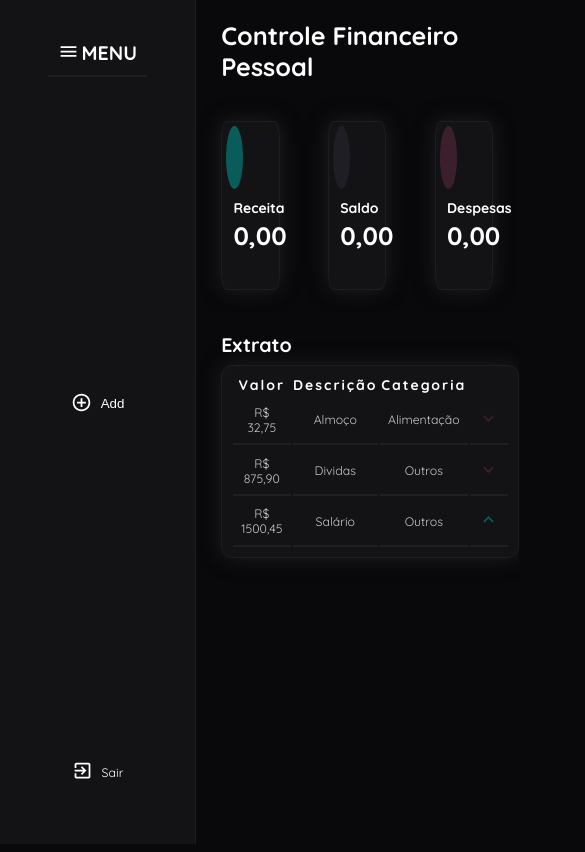
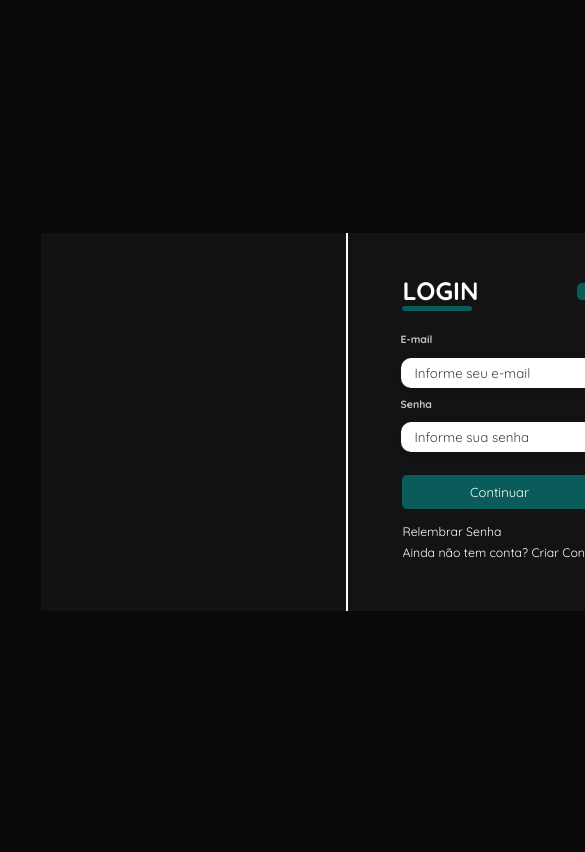
Before and after one commit to Bruninnnn/cpfReactApp, a React (Create React App) app in the folder cpfreactapp/: page / in a window 390 px wide. Shown: the top 852 px of the page, 585 px wide, since content can reach past the window. Built offline with nearby package versions, Linux system fonts and the light colour scheme.

Commit message:
New Login

```diff
--- a/cpfreactapp/src/App.js
+++ b/cpfreactapp/src/App.js
@@ -1,7 +1,10 @@
+import { Login } from "@mui/icons-material";
 import Home from "./components/Home/Home";
+import FormLogin from "./components/Login/FormLogin";
 
 function App() {
-  return <Home></Home>;
+  return <FormLogin></FormLogin>;
+  //return <Home></Home>;
 }
 
 export default App;
--- a/cpfreactapp/src/components/Home/Home.js
+++ b/cpfreactapp/src/components/Home/Home.js
@@ -94,7 +94,7 @@ function Home() {
           <DialogContent className={styles.dialogContent}>
             <ModalComponent />
           </DialogContent>
-          <DialogActions className={styles.dialogActions}>
+          <DialogActions style={{justifyContent: "space-between"}} className={styles.dialogActions}>
             <Button className={styles.dialogButtonConcluded}>
               Concluido
             </Button>
--- a/cpfreactapp/src/components/Home/Home.module.css
+++ b/cpfreactapp/src/components/Home/Home.module.css
@@ -249,9 +249,8 @@ main .balances > div span svg {
     background: #1E1E24;
     padding: 0.6rem;
     border-radius: 100%;
-    font-size: 1.4rem;
     width: 20%;
-    height: 40%;
+    height: 38%;
     margin-bottom: 0.4rem;
 }
 
@@ -261,6 +260,9 @@ main .balances > div.receipt span svg {
 
 main .balances > div.cost span svg{
     background: #3C1F2D;
+    justify-content: center;
+    text-align: center;
+
 }
 
 main .balances > div h3 {
@@ -320,7 +322,7 @@ main table tbody td {
     color: #3C1F2D;
 }
 
-/* - Dialog - */
+/* - Dialog/Modal - */
 
 .dialogTitle {
     background-color: #131316;
@@ -340,7 +342,7 @@ main table tbody td {
     border-top: 1px solid #1e1e1e;
 }
 
-.dialogButtonConcluded, .dialogButtonClose{
+.dialogActions > button{
     color: #ffffff;
 }
 
--- /dev/null
+++ b/cpfreactapp/src/components/Login/FormLogin.js
@@ -0,0 +1,49 @@
+import React from "react";
+import styleslogin from "./Login.module.css";
+import Home from "../Home/Home";
+//import {ReactComponent as ReactLogo} from "./images/astronauta.svg"
+
+function FormLogin() {
+  return (
+    <div className={styleslogin.container}>
+      <div className={styleslogin.form_image}>
+      </div>
+      <div className={styleslogin.form}>
+        <form action="#">
+          <div className={styleslogin.form_header}>
+            <div className={styleslogin.title}>
+              <h1>LOGIN</h1>
+            </div>
+            <div className={styleslogin.login_button}>
+              <button></button>
+            </div>
+          </div>
+          <div className={styleslogin.input_box}>
+            <label for="email">E-mail</label>
+            <input type="email" id="email" name="email" placeholder="Informe seu e-mail" required/>
+          </div>
+
+          <div className={styleslogin.input_box}>
+            <label for="password">Senha</label>
+            <input type="password" id="password" name="password" placeholder="Informe sua senha" required/>
+          </div>
+
+          <div className={styleslogin.continue_button}>
+            <button><a href="login.html">Continuar</a></button>
+          </div>
+          <br></br>
+            <div className={styleslogin.textfield_remember}>
+              <input type="checkbox" id="lembrar" />
+              <span>Relembrar Senha</span>
+            </div>
+            <br></br>
+              <div className={styleslogin.textfield_createcount}>
+                <p>Ainda não tem conta? <a href="cadastro.html">Criar Conta</a></p>
+              </div>
+        </form>
+      </div>
+    </div>
+  );
+}
+
+export default FormLogin;
--- a/cpfreactapp/src/components/Login/Login.module.css
+++ b/cpfreactapp/src/components/Login/Login.module.css
@@ -1,128 +1,207 @@
 @import url('https://fonts.googleapis.com/css2?family=Quicksand:wght@300;400;700&display=swap');
 
+*{
+    padding: 0;
+    margin: 0;
+    box-sizing: border-box;
+    font-family: 'Quicksand', sans-serif;
+    color: white;
+}
+
 body{
-     margin: 0;
-     font-family: 'Quicksand', sans-serif;
-}
- body * {
-     box-sizing: border-box;
-}
- .mainRegister{
     width: 100%;
     height: 100vh;
-     background-color: #212121;
     display: flex;
     justify-content: center;
     align-items: center;
+    background-color: #09090b;
 }
- .centerRegister {
+
+.container{
+    width: 80%;
+    height: 80vh;
+    display: flex;
+    /*box-shadow: 5px 5px 10px rgba(0, 204, 255, 0.212);*/
+}
+
+.form_image{
+    width: 50%;
     display: flex;
     justify-content: center;
     align-items: center;
+    background-color: #151516d7;
+    padding: 1rem;
 }
- .cardRegister{
-     width: 60%;
+
+.form_image img{
+    width: 31rem;
+}
+
+.form{
+    width: 50%;
     display: flex;
     justify-content: center;
     align-items: center;
     flex-direction: column;
-     padding: 30px 35px;
-     background-color: #323232;
-     border-radius: 20px;
-     box-shadow: 0px 10px 40px #00000056;
+    background-color: #131316;
+    padding: 3rem;
+    border-left: 2px solid white;
 }
- .cardRegister > h1 {
-     color: #14FFEC;
-     font-weight: 800;
-     margin: 0;
+
+.form_header{
+    width: 80%;
+    height: -80vh;
+    margin-bottom: 2rem;
+    display: flex;
+    justify-content: space-between;
 }
- .textfield {
-    /*  width: 100%; */
+
+.title > h1 {
+    margin-top: 0rem;
+}
+
+.login_button{
     display: flex;
-     flex-direction: column;
-     align-items: flex-start;
-     justify-content: 100;
-     margin: 8px 0px;
+    align-items: center;
+    margin-top: 0.1rem;
+    margin-right: -3.4rem;
 }
- .textfield > input {
-     width: 100%;
+
+.login_button button{
     border: none;
-     border-radius: 10px;
-     padding: 15px;
-     background-color: #414141;
-     color: #f0ffffde;
-     font-size: 12pt;
-     box-shadow: 0px 10px 40px #00000056;
-     outline: none;
-     box-sizing: border-box;
-}
- .textfield > label {
-     color: #f0ffffde;
-     margin-bottom: 10px;
-}
- .textfieldNumber {
-     width: 60%;
-     display: flex;
-     flex-direction: column;
-     align-items: flex-start;
-     justify-content: 100;
-     margin: 8px 0px;
-}
- .textfieldNumber > input {
-     width: 100%;
-     border: none;
-     border-radius: 10px;
-     padding: 15px;
-     background-color: #414141;
-     color: #f0ffffde;
-     font-size: 12pt;
-     box-shadow: 0px 10px 40px #00000056;
-     outline: none;
-     box-sizing: border-box;
-}
- .textfieldNumber > label {
-     color: #f0ffffde;
-     margin-bottom: 10px;
-}
- .btnRegister {
-     width: 100%;
-     padding: 16px 0px;
-     margin: 25px;
-     border: none;
-     border-radius: 10px;
-     outline: none;
-     text-transform: uppercase;
-     font-weight: 800;
-     letter-spacing: 3px;
-     color: #323232;
-     background-color: #14FFEC;
-     cursor: pointer;
-     box-shadow: 0px 10px 40px -12px #13ebd9;
-}
- .textfieldAccessLogin {
-     color: #f0ffffde;
-}
- a{
-     color: #14FFEC;
-     text-decoration: none;
+    background-color: #0A5C5A;
+    padding: 0.6rem 1rem;
+    border-radius: 5px;
     cursor: pointer;
 }
 
- .cardRegister {
-    width: 85%;
+.login_button button a{
+    text-decoration: none;
+    font-weight: 500;
+    color: #fff;
 }
 
- .mainRegister{
+.form_header h1::after{
+    content: '';
+    display: block;
+    width: 5rem;
+    height: 0.3rem;
+    background-color: #0A5C5A;
+    margin: 0 auto;
+    position: absolute;
+    border-radius: 10px;
+}
+
+.input_box{
+    display: flex;
+    flex-direction: column;
+    margin-bottom: -0.5rem;
+    margin: -1%;
+
+}
+
+.input_box input{
+    margin: 0.8rem 0;
+    padding: 0.5rem 1rem;
+    border: none;
+    border-radius: 10px;
+    box-shadow: 2px 2px 9px #0000001c;
+    color: #09090b;
+}
+
+.input_box input:hover{
+    background-color: #eeeeee75;
+}
+
+.input_box input:focus-visible{
+    outline: 1px solid #6c63ff;
+}
+
+.input_box label,
+.gender-title h6{
+    font-size: 0.75rem;
+    font-weight: 600;
+    color: #ffffffc0;
+}
+
+.input_box input::placeholder{
+    color: #000000be;
+}
+
+.gender-group{
+    display: flex;
+    justify-content: space-between;
+    margin-top: 0.62rem;
+    padding: 0 0.5rem;
+}
+
+.gender-input{
+    display: flex;
+    align-items: center;
+}
+
+.gender-input input{
+    margin-right: 0.35rem;
+}
+
+.gender-input label{
+    font-size: 0.81rem;
+    font-weight: 600;
+    color: #000000c0;
+}
+
+.continue_button button{
+    width: 100%;
+    margin-top: 1rem;
+    border: none;
+    background-color: #0A5C5A;
+    padding: 0.62rem;
+    border-radius: 5px;
+    cursor: pointer;
+}
+
+
+.continue_button button a{
+    text-decoration: none;
+    font-size: 0.93rem;
+    font-weight: 500;
+    color: #fff;
+}
+
+.textfield_remember{
+    height: 2%;
+}
+
+@media screen and (max-width: 1330px){
+   /* .form_image{
+        display: none;
+    }*/
+    .container{
+        width: 90%
+    }
+
+}
+
+@media screen and (max-width: 1064px) {
+    .container {
+        width: 198%;
+        height: auto;
+    }
+
+    .input-group{
+        flex-direction: column;
+        overflow-y: scroll;
+        flex-wrap: nowrap;
+        max-height: 10rem;
+        padding-right: 5rem;
+    }
+    .gender-inputs{
+        margin-top: 2rem;
+    }
+    .gender-group{
         flex-direction: column;
     }
- .leftRegister > h1 {
-     display: none;
+    .gender-input{
+        margin-top: 0.5rem;
     }
- .leftRegister{
-     width: 100%;
-     height: auto;
 }
- .centerRegister{
-     width: 30%;
-     height: auto;
-}
```
Also changed, not shown: cpfreactapp/src/components/Login/Login.js (deleted, +0 -9 lines), cpfreactapp/src/components/Home/Modal.module.css (line endings or trailing spaces), cpfreactapp/src/components/Login/images/astronauta.svg (added). Lines whose indentation alone changed are shown as unchanged.
